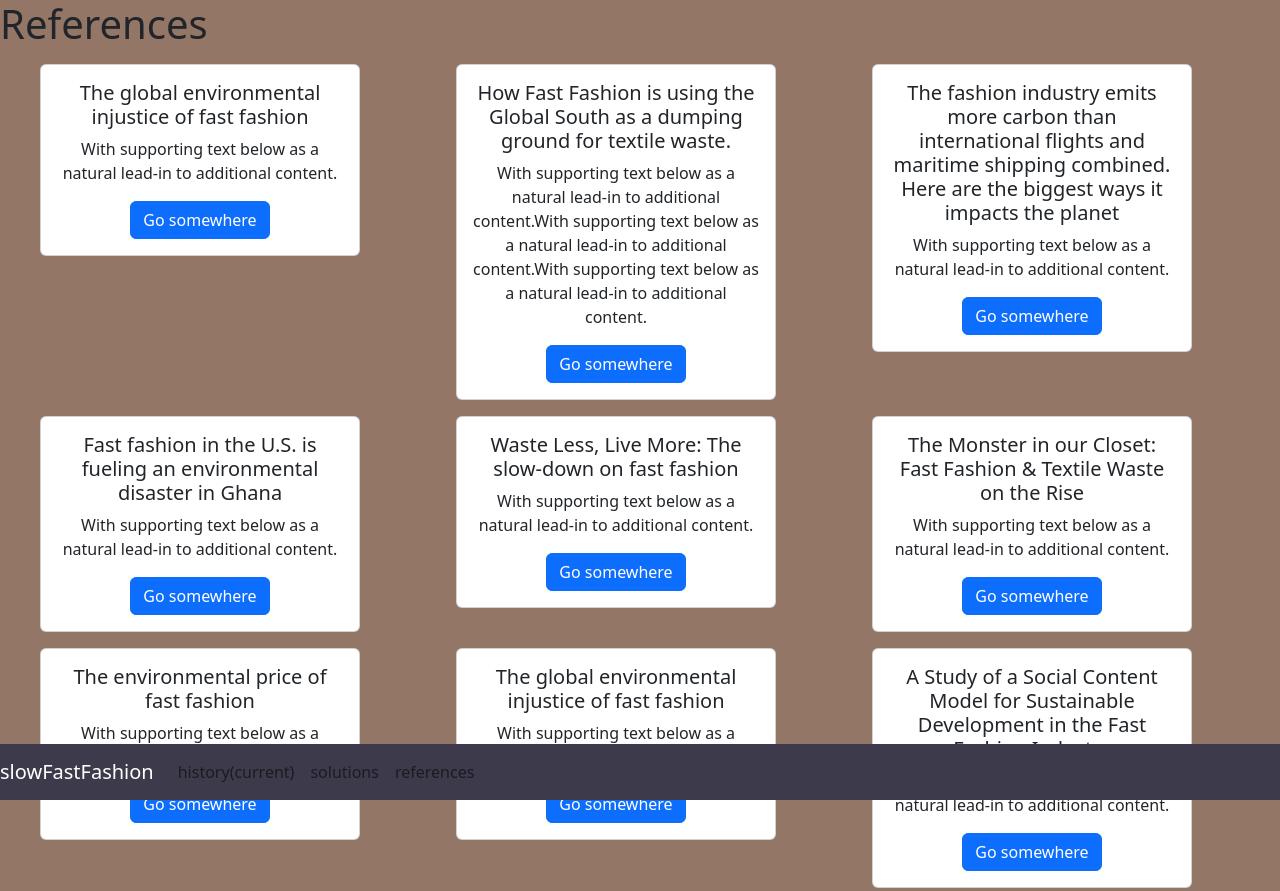
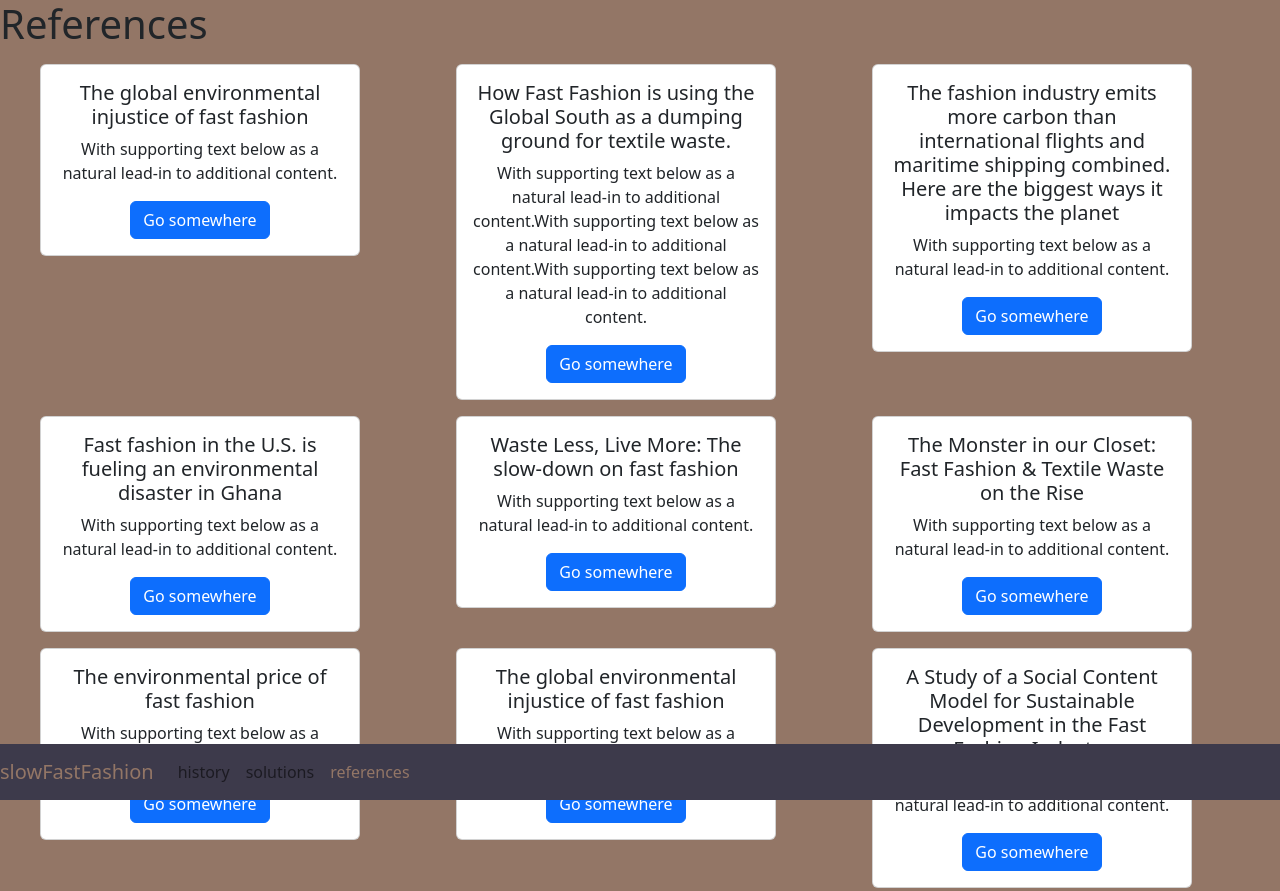
Before and after one commit to professionaljared/SlowFastFashion, a plain HTML site: page reference.html in a window 1280 px wide. Shown: the top 891 px of the page. Drawn offline with nearby package versions, Linux system fonts and the light colour scheme.

Commit message:
fixed the nav for references

```diff
--- a/reference.html
+++ b/reference.html
@@ -14,23 +14,23 @@
 
 <body class="pb-5" style="background-color:#937666;">
     <nav class="navbar fixed-bottom navbar-expand-lg navbar-light d-flex justify-content-center" style="background-color: #3D3A4B;">
-        <a class="navbar-brand" href="index.html" style="color:white;">slowFastFashion</a>
+        <a class="navbar-brand" href="index.html" style="color:#937666;">slowFastFashion</a>
         <button class="navbar-toggler" type="button" data-toggle="collapse" data-target="#navbarNav" aria-controls="navbarNav" aria-expanded="false" aria-label="Toggle navigation">
             <span class="navbar-toggler-icon" style="color:white;"></span>
         </button>
         <div class="collapse navbar-collapse" id="navbarNav">
             <ul class="navbar-nav">
-                <li class="nav-item active">
-                    <a class="nav-link" href="">history<span class="sr-only">(current)</span></a>
+                <li class="nav-item">
+                    <a class="nav-link" href="history.html">history<span class="sr-only"></span></a>
                 </li>
                 <!--<li class="nav-item">-->
-                <!--  <a class="nav-link" href="#">environmental.effects</a>-->
+                <!--    <a class="nav-link" href="effects.html">environmental.effects</a>-->
                 <!--</li>-->
                 <li class="nav-item">
-                    <a class="nav-link" href="#">solutions</a>
+                    <a class="nav-link" href="solutions.html">solutions</a>
                 </li>
                 <li class="nav-item">
-                    <a class="nav-link" href="#">references</a>
+                    <a class="nav-link disabled" href="reference.html"  style="color:#937666"aria-current="page">references</a>
                 </li>
             </ul>
         </div>
```
